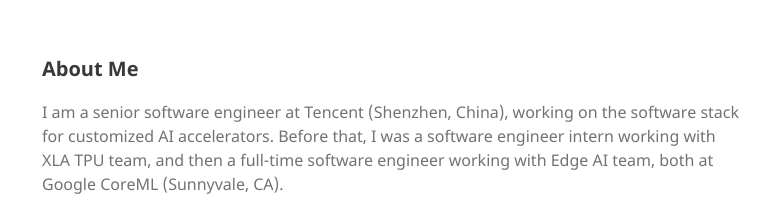
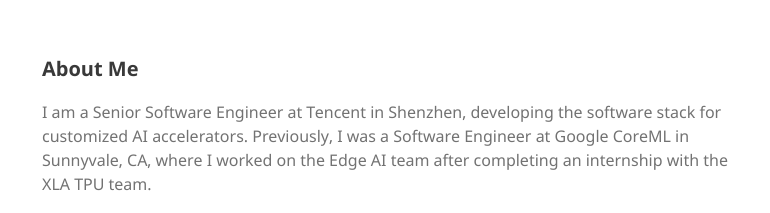
Before and after one commit to wuruoyu/wuruoyu.github.io, a plain HTML site: page index.html in a window 1280 px wide. Shown: the top 213 px of the page, 398-1168 px from the left. Drawn offline with Linux system fonts and the light colour scheme.

Commit message:
Deploying to master from @ wuruoyu/wuruoyu.github.io.private@cdd9ed29ca024e2cb24f6f9855df567bbf5c1ca0 🚀

```diff
--- a/index.html
+++ b/index.html
@@ -76,9 +76,9 @@
       <section>
 
       <h2 id="about-me">About Me</h2>
-<p>I am a senior software engineer at Tencent (Shenzhen, China), working on the software stack for customized AI accelerators. Before that, I was a software engineer intern working with XLA TPU team, and then a full-time software engineer working with Edge AI team, both at Google CoreML (Sunnyvale, CA).</p>
+<p>I am a Senior Software Engineer at Tencent in Shenzhen, developing the software stack for customized AI accelerators. Previously, I was a Software Engineer at Google CoreML in Sunnyvale, CA, where I worked on the Edge AI team after completing an internship with the XLA TPU team.</p>
 
-<p>I received my Ph.D. in Computer Science from Purdue University in 2024, advised by <a href="https://www.cs.purdue.edu/homes/dxu/">Prof.Dongyan Xu</a> and <a href="http://antoniobianchi.me/">Prof.Antonio Bianchi</a>. My Ph.D. research focuses on AI compilers, specifically the application of program analysis techniques.I received my B.Sc. degree in Computer Science from Sun Yat-sen University in 2018, awarded with two National Scholarships (top 2% in the department) in 2015 <em>and</em> 2017.</p>
+<p>I received my Ph.D. in Computer Science from Purdue University in 2024, advised by <a href="https://www.cs.purdue.edu/homes/dxu/">Prof.Dongyan Xu</a> and <a href="http://antoniobianchi.me/">Prof.Antonio Bianchi</a>. My Ph.D. research focuses on AI compilers, specifically the application of program analysis techniques. I received my B.Sc. degree in Computer Science from Sun Yat-sen University in 2018, awarded with two National Scholarships (top 2% in the department) in 2015 <em>and</em> 2017.</p>
 
 <hr />
 
```
